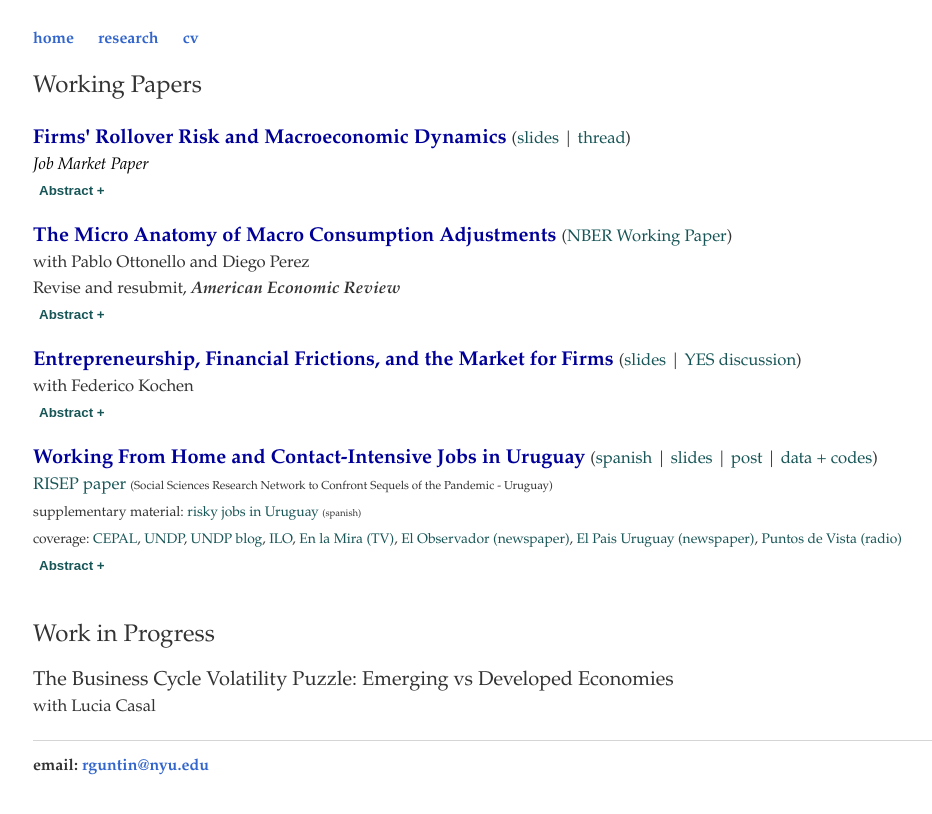
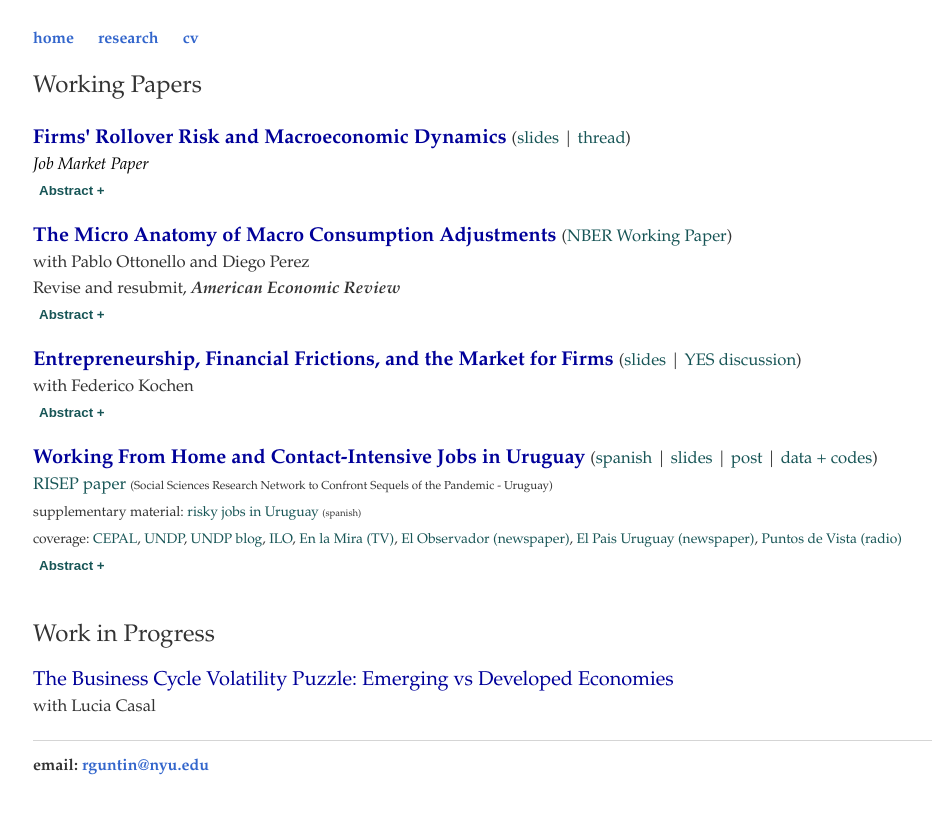
Before and after one commit to rafaguntin/rafaguntin.github.io, a Jekyll site: the page built from research/index.html, in a window 1280 px wide. Shown: the top 814 px of the page, without its empty margins (95-1027 px from the left). Built offline with Jekyll 4.4.1, drawn with Linux system fonts in a browser that asks for light colours.

Commit message:
Update index.html

```diff
--- a/research/index.html
+++ b/research/index.html
@@ -106,7 +106,7 @@ observed during the last decades. </span> <big><big>
 					<big>Work in Progress<small></p>
 
 					<p>
-						The Business Cycle Volatility Puzzle: Emerging vs Developed Economies<small>
+						<span style = "color:#000099">The Business Cycle Volatility Puzzle: Emerging vs Developed Economies</span><small>
 						<br>with <span style="color:#333"> Lucia Casal </span></p>
 
 
```
